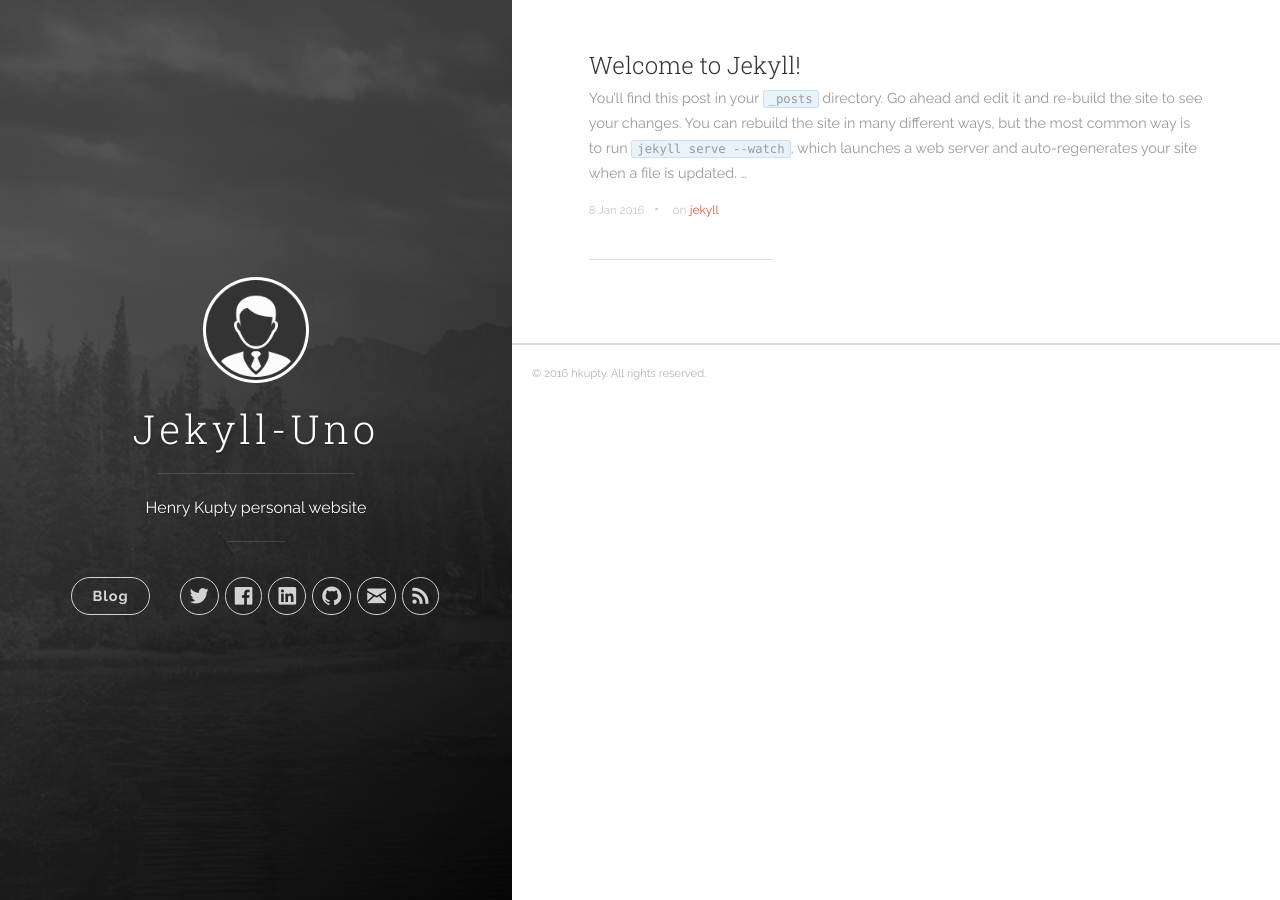
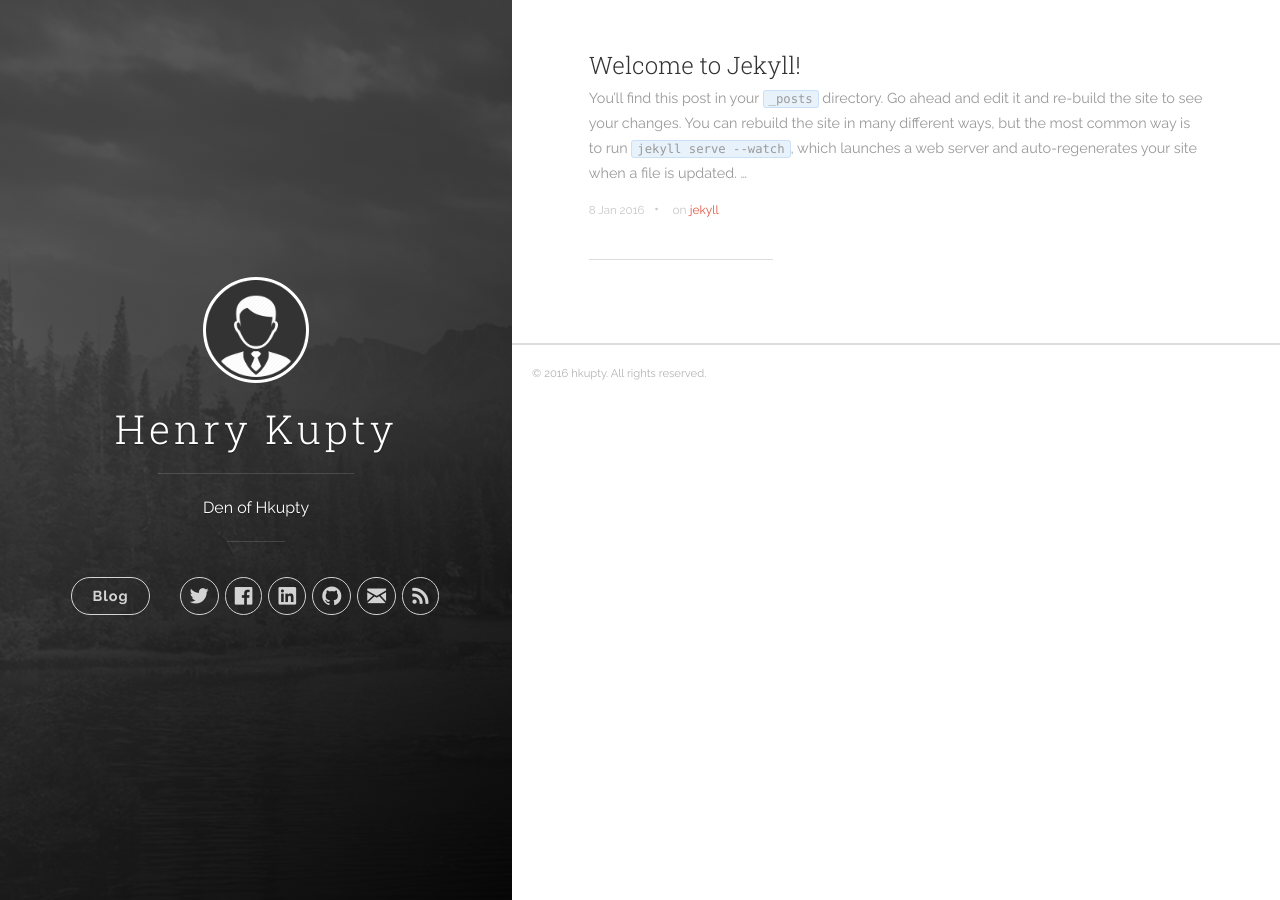
Before and after one commit to hkupty/hkupty.github.io, a Jekyll site: the page built from index.html, in a window 1280 px wide. Built offline with Jekyll 4.4.1, drawn with Linux system fonts in a browser that asks for light colours; nearby versions of some CDN libraries; the list of posts is cut into pages by our own code.

Commit message:
Fix heading

```diff
--- a/_config.yml
+++ b/_config.yml
@@ -1,6 +1,6 @@
 # Site settings
-title: Jekyll-Uno
-description: 'Henry Kupty personal website'
+title: Henry Kupty
+description: 'Den of Hkupty'
 url: 'http://hkupty.github.io'
 baseurl: '/'
 # google_analytics: 'UA-XXXXXX-X'
```
